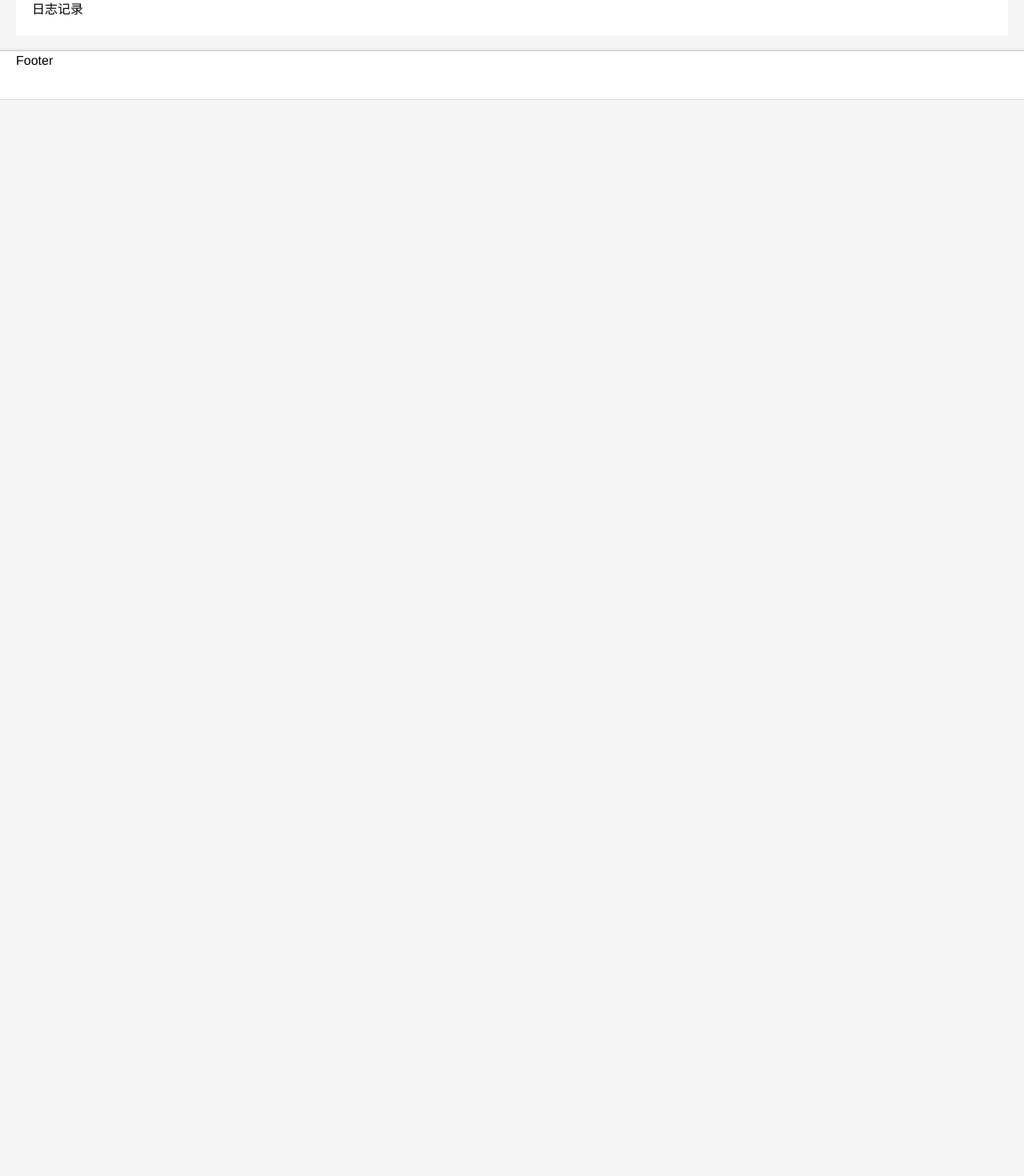
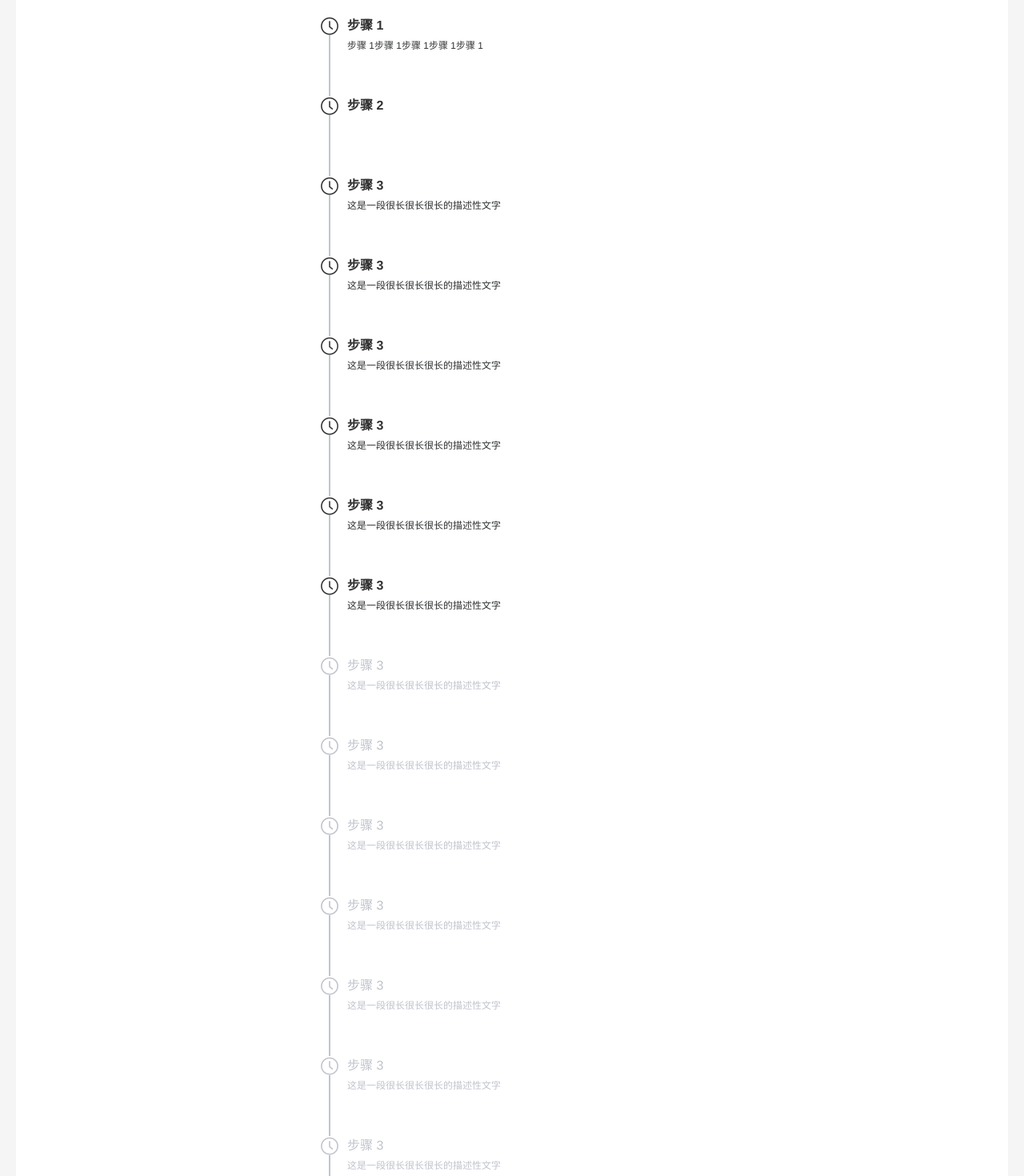
Before and after one commit to shimh-develop/blog-vue-springboot, a Vue app in the folder blog-app/: page /#/log in a window 1280 px wide. Shown: the part 100-1570 px from the top of the page at 80% size. Before the commit the page ends 800 px from the top, so only its background shows below. Built offline with nearby package versions, Linux system fonts and the light colour scheme.

Commit message:
调整底部栏始终固定在底部#日志页添加时间轴

```diff
--- a/blog-app/src/App.vue
+++ b/blog-app/src/App.vue
@@ -29,4 +29,7 @@ a {
 		/*text-align: center;*/
 		background-color: #fff;
 	}
+	html{height:100%;}
+	body{min-height:100%;}
+body{position:relative;}
 </style>
--- a/blog-app/src/Home.vue
+++ b/blog-app/src/Home.vue
@@ -34,12 +34,14 @@
 		  	</el-row>
 		  </el-header>
 
-		  <router-view/>
+		  <router-view class="me-container"/>
 
 		  <el-footer class="me-area">
 		  	<div class="me-footer">Footer</div>
 		  </el-footer>
+
 		</el-container>
+
 		<transition name="el-zoom-in-center">
   		<div @click="toTop" v-show="topShow" class="me-to-top"><i class="el-icon-caret-top"></i></div>
   	</transition>
@@ -90,14 +92,18 @@ export default {
     min-width: 100%;
     box-shadow: 0 2px 3px hsla(0,0%,7%,.1), 0 0 0 1px hsla(0,0%,7%,.1);
   }
-
+  .me-container{
+  	margin-bottom: 100px;
+  }
   .el-footer {
-
     min-width: 100%;
-    margin-top: 20px;
     box-shadow: 0 -2px 3px hsla(0,0%,7%,.1), 0 0 0 1px hsla(0,0%,7%,.1);
+    position:absolute;
+    bottom:0;
+    left:0;
   }
   .me-footer{
+
   }
 
 .me-to-top {
--- a/blog-app/src/views/Log.vue
+++ b/blog-app/src/views/Log.vue
@@ -1,10 +1,28 @@
 <template>
 	<el-container class="me-area">
-		<el-main>
+		<el-main class="me-main">
+			 <el-steps class="me-log-box" :space="100"  direction="vertical">
+			    <el-step title="步骤 1" status="process"  icon="el-icon-time" description="步骤 1步骤 1步骤 1步骤 1步骤 1"></el-step>
+			    <el-step title="步骤 2" status="process" icon="el-icon-time"></el-step>
+			    <el-step title="步骤 3" status="process" icon="el-icon-time" description="这是一段很长很长很长的描述性文字"></el-step>
+			  	<el-step title="步骤 3" status="process" icon="el-icon-time" description="这是一段很长很长很长的描述性文字"></el-step>
 
-			日志记录
+			    <el-step title="步骤 3" status="process" icon="el-icon-time" description="这是一段很长很长很长的描述性文字"></el-step>
+			    <el-step title="步骤 3" status="process" icon="el-icon-time" description="这是一段很长很长很长的描述性文字"></el-step>
+			    <el-step title="步骤 3" status="process" icon="el-icon-time" description="这是一段很长很长很长的描述性文字"></el-step>
+			    <el-step title="步骤 3" status="process" icon="el-icon-time" description="这是一段很长很长很长的描述性文字"></el-step>
+			    <el-step title="步骤 3" icon="el-icon-time" description="这是一段很长很长很长的描述性文字"></el-step>
+			    <el-step title="步骤 3" icon="el-icon-time" description="这是一段很长很长很长的描述性文字"></el-step>
+			    <el-step title="步骤 3" icon="el-icon-time" description="这是一段很长很长很长的描述性文字"></el-step>
+			    <el-step title="步骤 3" icon="el-icon-time" description="这是一段很长很长很长的描述性文字"></el-step>
+			    <el-step title="步骤 3" icon="el-icon-time" description="这是一段很长很长很长的描述性文字"></el-step>
+			    <el-step title="步骤 3" icon="el-icon-time" description="这是一段很长很长很长的描述性文字"></el-step>
+			    <el-step title="步骤 3" icon="el-icon-time" description="这是一段很长很长很长的描述性文字"></el-step>
+			    <el-step title="步骤 3" icon="el-icon-time" description="这是一段很长很长很长的描述性文字"></el-step>
+			    <el-step title="步骤 3" icon="el-icon-time" description="这是一段很长很长很长的描述性文字"></el-step>
+			    <el-step title="步骤 3" icon="el-icon-time" description="这是一段很长很长很长的描述性文字"></el-step>
 
-
+			 </el-steps>
 		</el-main>
 	</el-container>
 
@@ -28,6 +46,13 @@ export default {
 	margin-right: 20px;
 
 }
+.me-main{
+	overflow: hidden;
+}
+.me-log-box{
+	margin-left: 30%;
+	margin-top: 20px;
 
+}
 
 </style>
```
Also changed, not shown: 1 other file (tests, documents, lock files or other folders).
